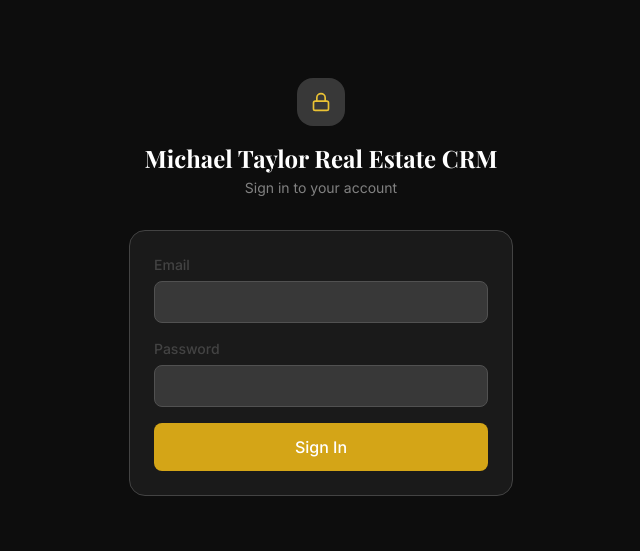
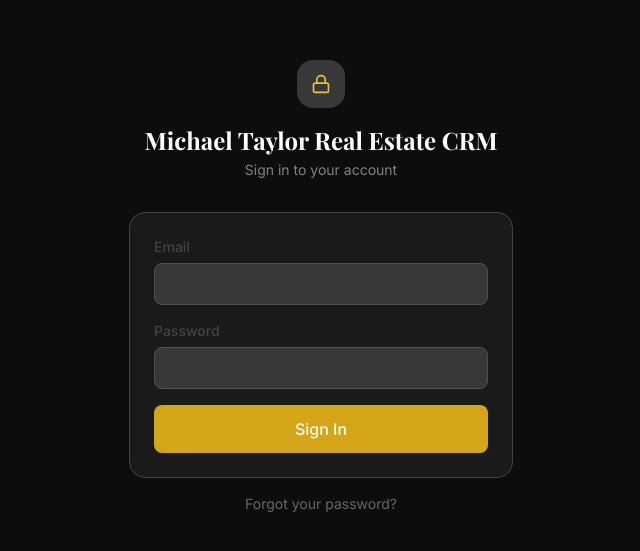
Before and after one commit to malikite-likegod/realestateweb, a Next.js app: page /admin/login in a window 1280 px wide. Shown: the part 113-664 px from the top of the page, without its empty margins (319-959 px from the left). Built offline with nearby package versions, Linux system fonts and the light colour scheme; no server answers; a web font is replaced by a local one.

Commit message:
feat: add forgot-password link and reset success banner to login page

```diff
--- a/app/admin/login/page.tsx
+++ b/app/admin/login/page.tsx
@@ -1,17 +1,27 @@
 'use client'
 
-import { useState } from 'react'
-import { useRouter } from 'next/navigation'
+import { useState, useEffect, Suspense } from 'react'
+import { useRouter, useSearchParams } from 'next/navigation'
 import { motion } from 'framer-motion'
 import { Input, Button } from '@/components/ui'
 import { APP_NAME } from '@/lib/constants'
 import { Lock } from 'lucide-react'
+import Link from 'next/link'
 
-export default function LoginPage() {
+function LoginForm() {
   const router = useRouter()
+  const params = useSearchParams()
   const [form, setForm] = useState({ email: '', password: '' })
   const [loading, setLoading] = useState(false)
   const [error, setError] = useState('')
+  const [resetSuccess, setResetSuccess] = useState(false)
+
+  useEffect(() => {
+    if (params.get('reset') === '1') {
+      setResetSuccess(true)
+      router.replace('/admin/login')
+    }
+  }, [params, router])
 
   const handleSubmit = async (e: React.FormEvent) => {
     e.preventDefault()
@@ -25,7 +35,12 @@ export default function LoginPage() {
     })
 
     if (res.ok) {
-      router.push('/admin/dashboard')
+      const data = await res.json()
+      if (data.requires2fa) {
+        router.push('/admin/login/verify')
+      } else {
+        router.push('/admin/dashboard')
+      }
     } else {
       const data = await res.json()
       setError(data.error ?? 'Login failed')
@@ -47,6 +62,12 @@ export default function LoginPage() {
           <h1 className="font-serif text-2xl font-bold text-white">{APP_NAME} CRM</h1>
           <p className="text-charcoal-400 text-sm mt-1">Sign in to your account</p>
         </div>
+
+        {resetSuccess && (
+          <div className="mb-4 rounded-xl bg-green-900/40 border border-green-700 px-4 py-3 text-sm text-green-300">
+            Your password has been reset. Please sign in.
+          </div>
+        )}
 
         <div className="rounded-2xl bg-charcoal-900 border border-charcoal-700 p-6">
           <form onSubmit={handleSubmit} className="flex flex-col gap-4">
@@ -72,7 +93,21 @@ export default function LoginPage() {
             </Button>
           </form>
         </div>
+
+        <p className="text-center mt-4 text-sm">
+          <Link href="/admin/login/forgot-password" className="text-charcoal-500 hover:text-charcoal-300 transition-colors">
+            Forgot your password?
+          </Link>
+        </p>
       </motion.div>
     </div>
   )
 }
+
+export default function LoginPage() {
+  return (
+    <Suspense fallback={<div className="min-h-screen bg-charcoal-950" />}>
+      <LoginForm />
+    </Suspense>
+  )
+}
```
